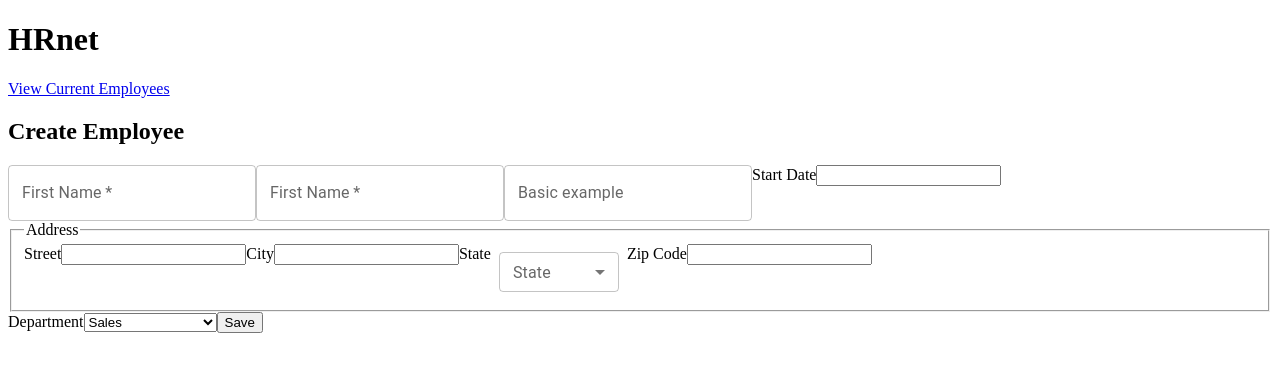
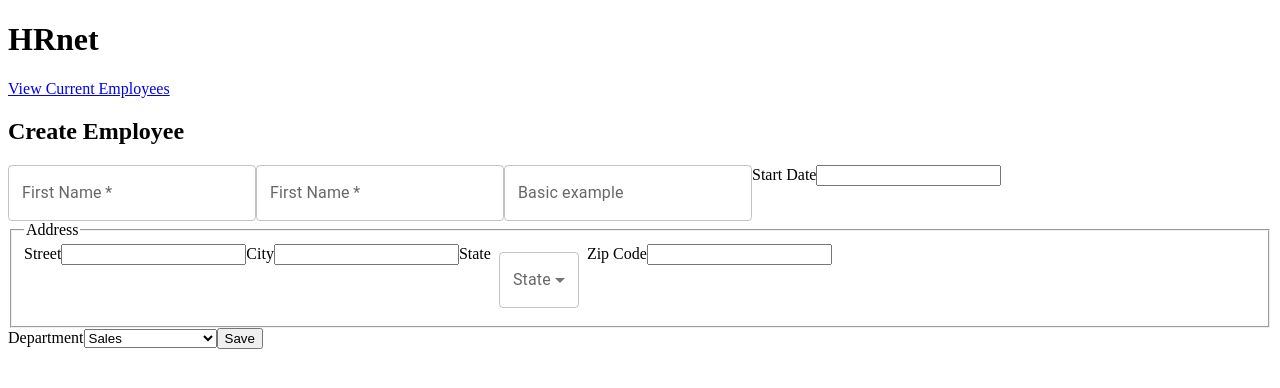
Before and after one commit to Matt-Fr/franck_matthieu_14_18102022, a React (Create React App) app: page / in a window 1280 px wide. Shown: the top 388 px of the page. Built offline with nearby package versions, Linux system fonts and the light colour scheme.

Commit message:
changed select

```diff
--- a/src/components.js/select.js
+++ b/src/components.js/select.js
@@ -7,14 +7,14 @@ import { states } from "../utils/UsStates";
 
 export default function SelectSmall() {
   const [stateInput, setStateInput] = React.useState("");
-
+  console.log(stateInput);
   const handleChange = (event) => {
     setStateInput(event.target.value);
   };
 
   return (
-    <FormControl sx={{ m: 1, minWidth: 120 }} size="small">
-      <InputLabel id="demo-select-small">State</InputLabel>
+    <FormControl sx={{ m: 1, minWidth: 80 }}>
+      <InputLabel id="demo-simple-select-autowidth-label">State</InputLabel>
       <Select
         labelId="demo-select-small"
         id="demo-select-small"
```
